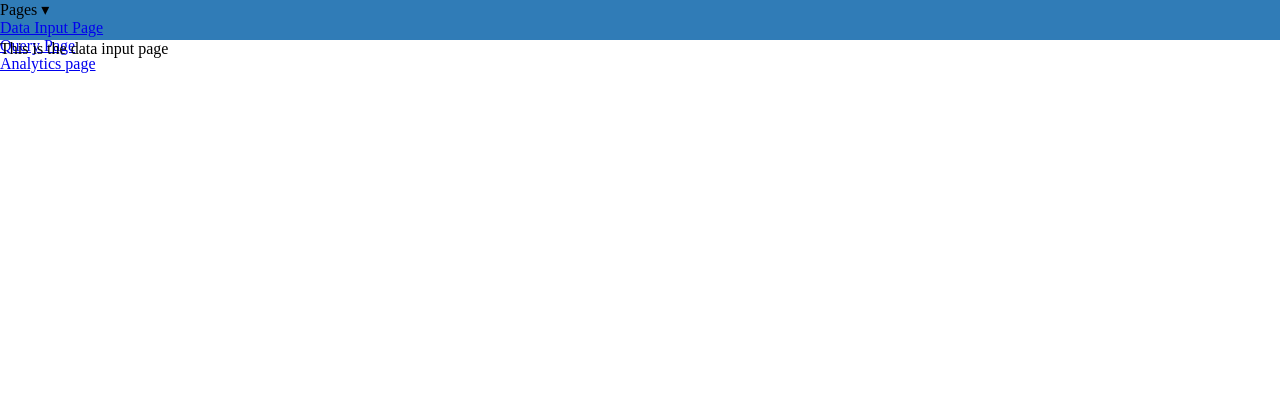
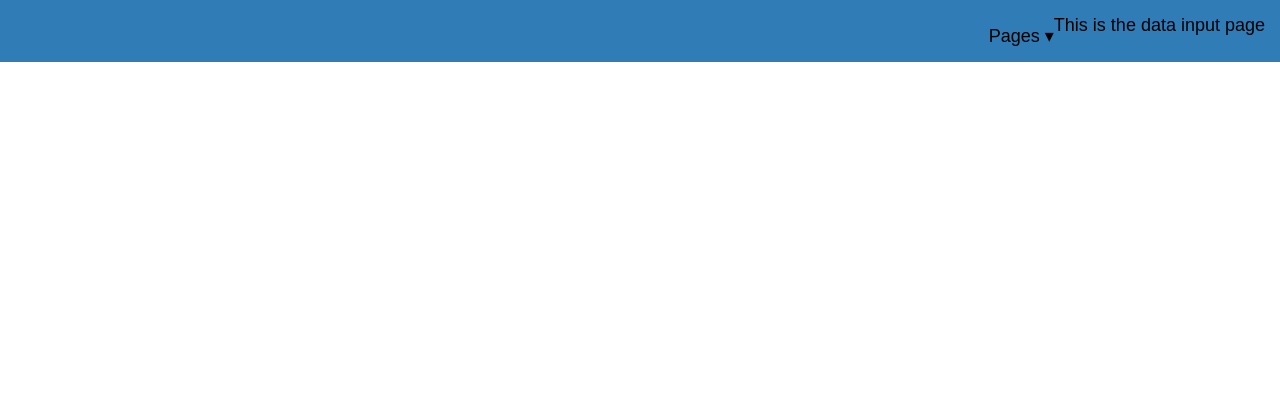
Before and after one commit to BarnetteME1/kijabi_site, a Django app: page /data/ in a window 1280 px wide. Shown: the top 420 px of the page. Before the commit the page ends 73 px from the top, so only its background shows below. Run offline with Django 3.2, Linux system fonts and the light colour scheme.

Commit message:
sorted out some CSS

```diff
--- a/kijabi_site/kijabiapp/static/styles.css
+++ b/kijabi_site/kijabiapp/static/styles.css
@@ -2,6 +2,12 @@
   margin: 0;
   padding: 0;
   box-sizing: border-box;
+}
+
+body {
+  height: 1200px;
+  font-size: 18px;
+  font-family: sans-serif;
 }
 
 .page {
@@ -17,7 +23,75 @@
   align-items: center;
 }
 
+a:link,
+a:visited {
+  color: #000000;
+  text-decoration: none;
+}
+
+a:hover {
+  text-decoration: underline;
+}
+
+.header {
+  margin: auto;
+  padding: 15px;
+  position: fixed;
+  display: flex;
+  justify-content: flex-end;
+
+  width: 100%;
+  background: #307CB7;
+}
+
 .menu {
-  background-color: #307CB7;
-  height: 40px;
+  margin-top: 10px;
 }
+
+.menu > li {
+  display: inline;
+  margin-right: 20px
+}
+
+.menu li:last-of-type{
+  margin-right: 0;
+}
+
+.dropdown:hover .pages-menu {
+  display: flex;
+  background: #2886CC;
+  flex-direction: column;
+  border-radius: 5px;
+  padding-top: 5px;
+
+  position: absolute;
+  top: 21px;
+  left: -30px;
+  z-index: 1;
+}
+
+.pages-menu {
+  display: none;
+}
+
+.pages-menu li {
+  list-style: none;
+  border-bottom: 1px solid #FFF
+
+  padding: 0 40px 10px 20px;
+  margin: 10px;
+}
+
+.pages-menu li:last-of-type {
+  border-bottom: none;
+}
+
+.dropdown {
+  position: relative;
+}
+
+.dropdown > span {
+  z-index: 2;
+  position: relative;
+  cursor: pointer;
+}
--- a/kijabi_site/kijabiapp/templates/base.html
+++ b/kijabi_site/kijabiapp/templates/base.html
@@ -3,7 +3,7 @@
 <html lang="en">
 <head>
   <meta charset="utf-8"/>
-  <title>Kijabi Infectious Disease Data Input</title>
+  <title>Kijabi Infectious Disease</title>
   <link rel='stylesheet' href='static/styles.css'/>
 </head>
 <body>
```
